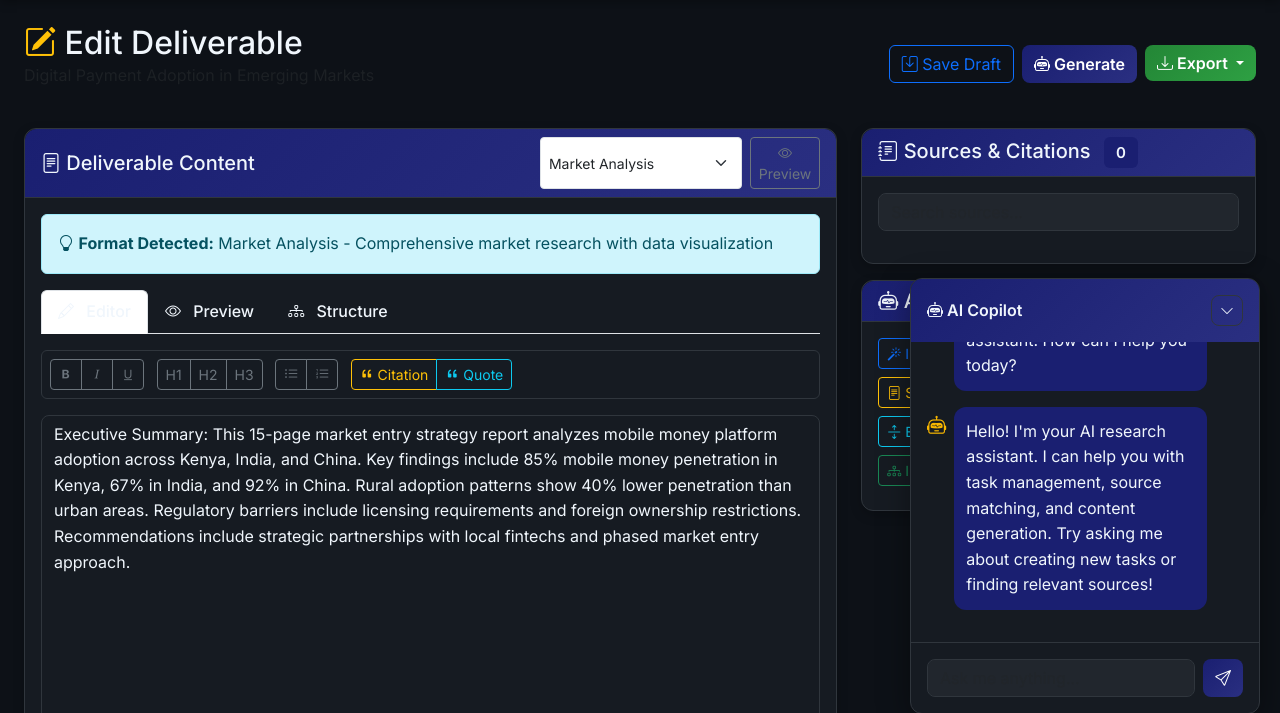
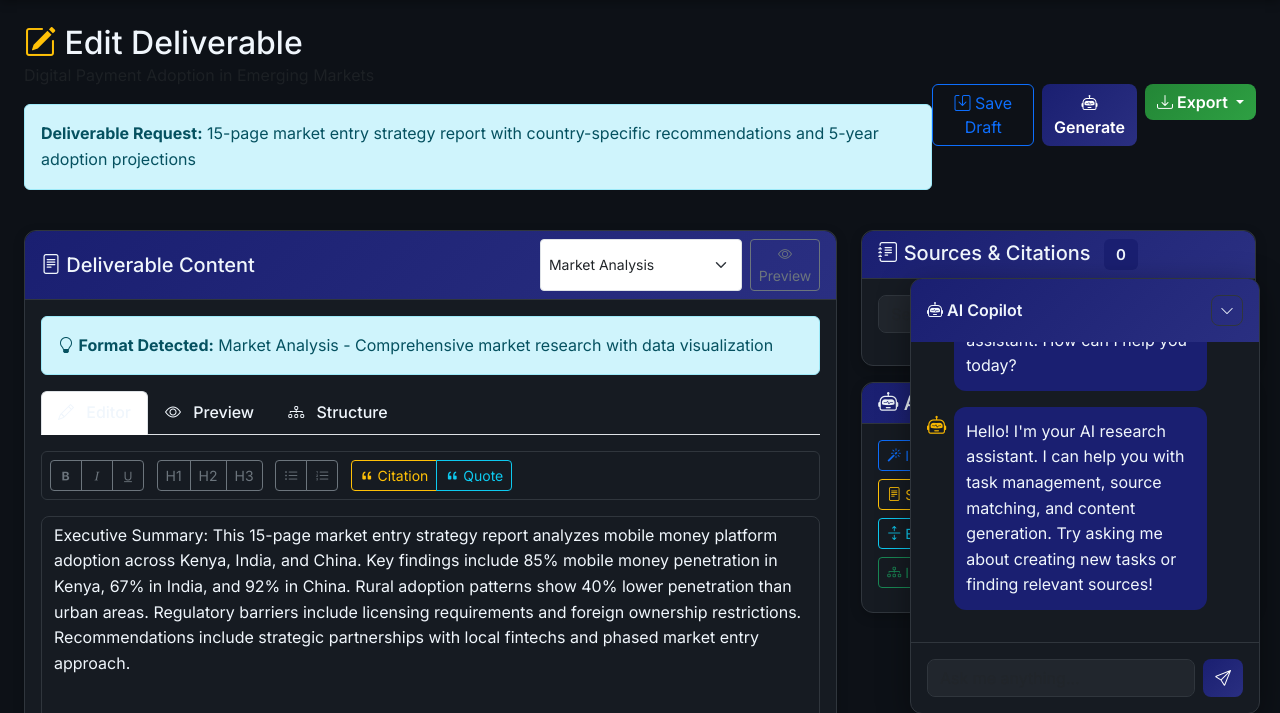
Before and after one commit to peteraly/universe, a Flask app: page /edit/task-001 in a window 1280 px wide. Shown: the part 66-779 px from the top of the page. Run offline with Flask 3, Linux system fonts and the light colour scheme.

Commit message:
Show deliverable request/description at top of Edit Deliverable page for each task

```diff
--- a/Desktop/research/researchanalyst/app.py
+++ b/Desktop/research/researchanalyst/app.py
@@ -287,7 +287,8 @@ def edit_deliverable(task_id):
                          deliverable=deliverable,
                          sources=task_sources,
                          detected_format=detected_format,
-                         deliverable_content=deliverable.get('content', '') if deliverable else '')
+                         deliverable_content=deliverable.get('content', '') if deliverable else '',
+                         deliverable_description=task.get('deliverable', ''))
 
 # API routes
 @app.route('/api/generate', methods=['POST'])
--- a/Desktop/research/researchanalyst/templates/edit_deliverable.html
+++ b/Desktop/research/researchanalyst/templates/edit_deliverable.html
@@ -14,6 +14,11 @@
                         Edit Deliverable
                     </h1>
                     <p class="text-muted">{{ task.title }}</p>
+                    {% if deliverable_description %}
+                    <div class="alert alert-info" style="margin-bottom: 1rem;">
+                        <strong>Deliverable Request:</strong> {{ deliverable_description }}
+                    </div>
+                    {% endif %}
                 </div>
                 <div class="d-flex gap-2">
                     <button class="btn btn-outline-primary" onclick="saveDraft()">
```
